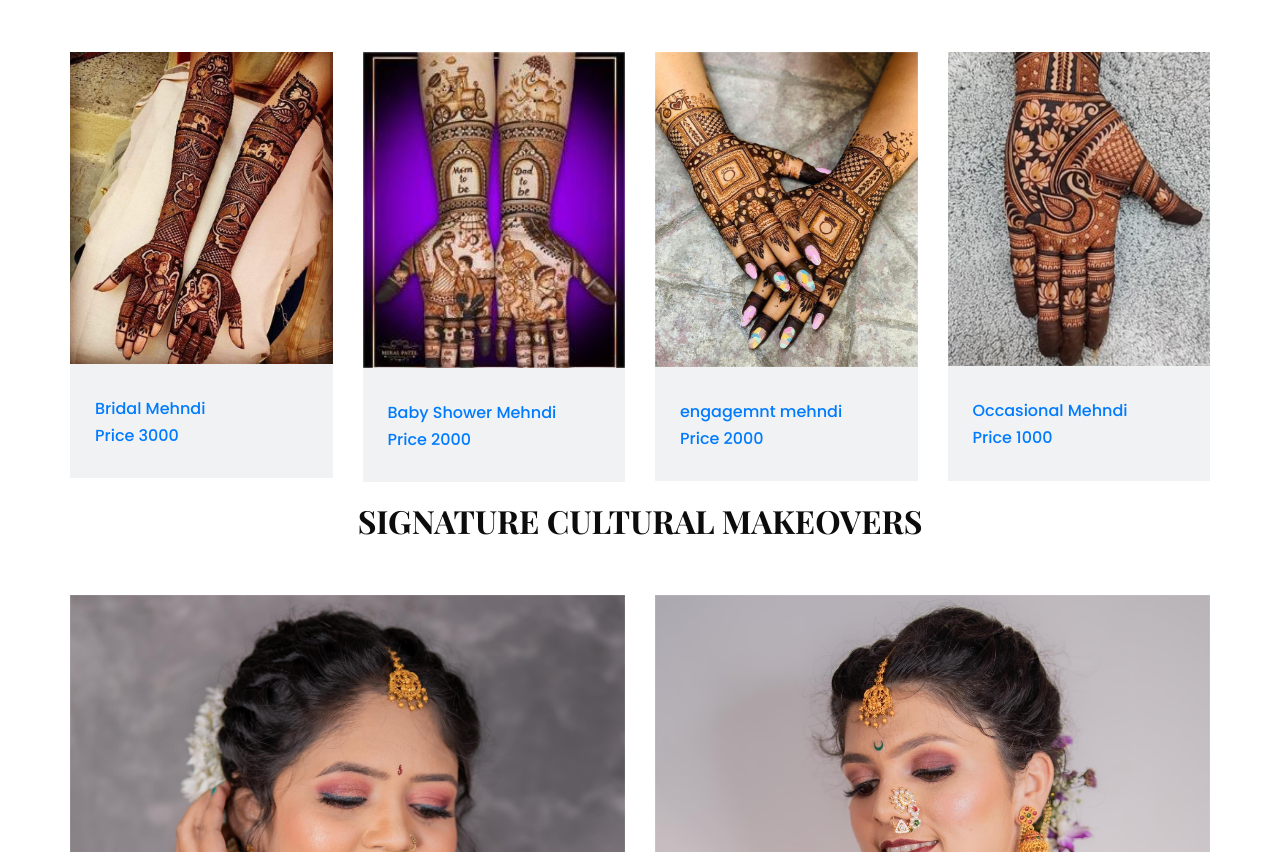
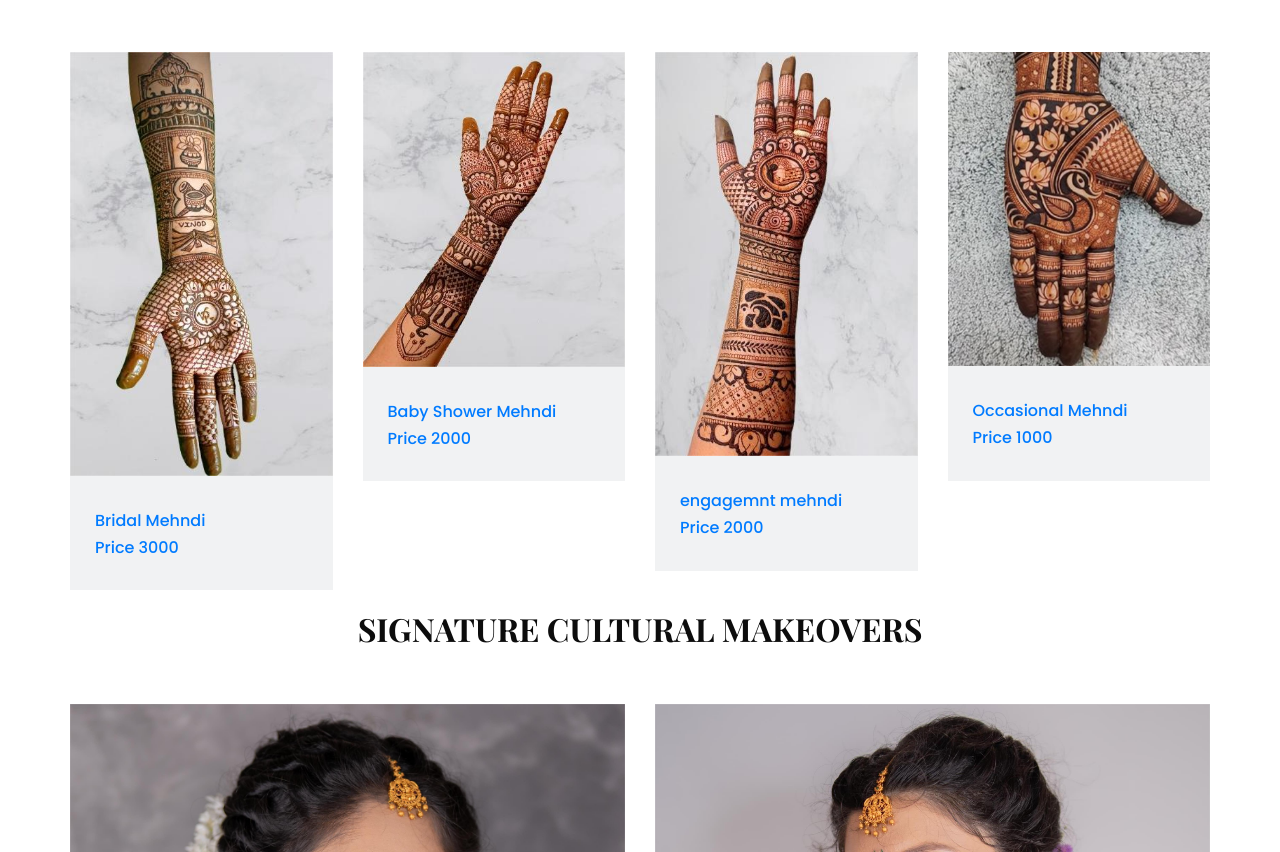
Before and after one commit to poojahonmore1099/Meghas-app, a plain HTML site: page index.html in a window 1280 px wide. Shown: the part 3178-4030 px from the top of the page. Drawn offline with nearby package versions, Linux system fonts and the light colour scheme; a script that the page names is missing.

Commit message:
new changes

```diff
--- a/index.html
+++ b/index.html
@@ -319,7 +319,7 @@
             <div class="box">
               <a href="">
                 <div class="img-box">
-                  <img src="images/bridal-mehndi.jpeg" alt="" />
+                  <img src="images/bridal-mehndi.jpg" alt="" />
                 </div>
                 <div class="detail-box">
                   <h6>Bridal Mehndi</h6>
@@ -335,7 +335,7 @@
             <div class="box">
               <a href="">
                 <div class="img-box">
-                  <img src="images/baby-shower-mehndi.jpg" alt="" />
+                  <img src="images/bridal-mehndi2.jpg" alt="" />
                 </div>
                 <div class="detail-box">
                   <h6>Baby Shower Mehndi</h6>
@@ -351,7 +351,7 @@
             <div class="box">
               <a href="">
                 <div class="img-box">
-                  <img src="images/engagemnt-mehndi.jpg" alt="" />
+                  <img src="images/bridal-mehndi3.jpg" alt="" />
                 </div>
                 <div class="detail-box">
                   <h6>engagemnt mehndi</h6>
```
Also changed, not shown: images/bridal-mehndi.jpg (added), images/bridal-mehndi2.jpg (added), images/bridal-mehndi3.jpg (added).
